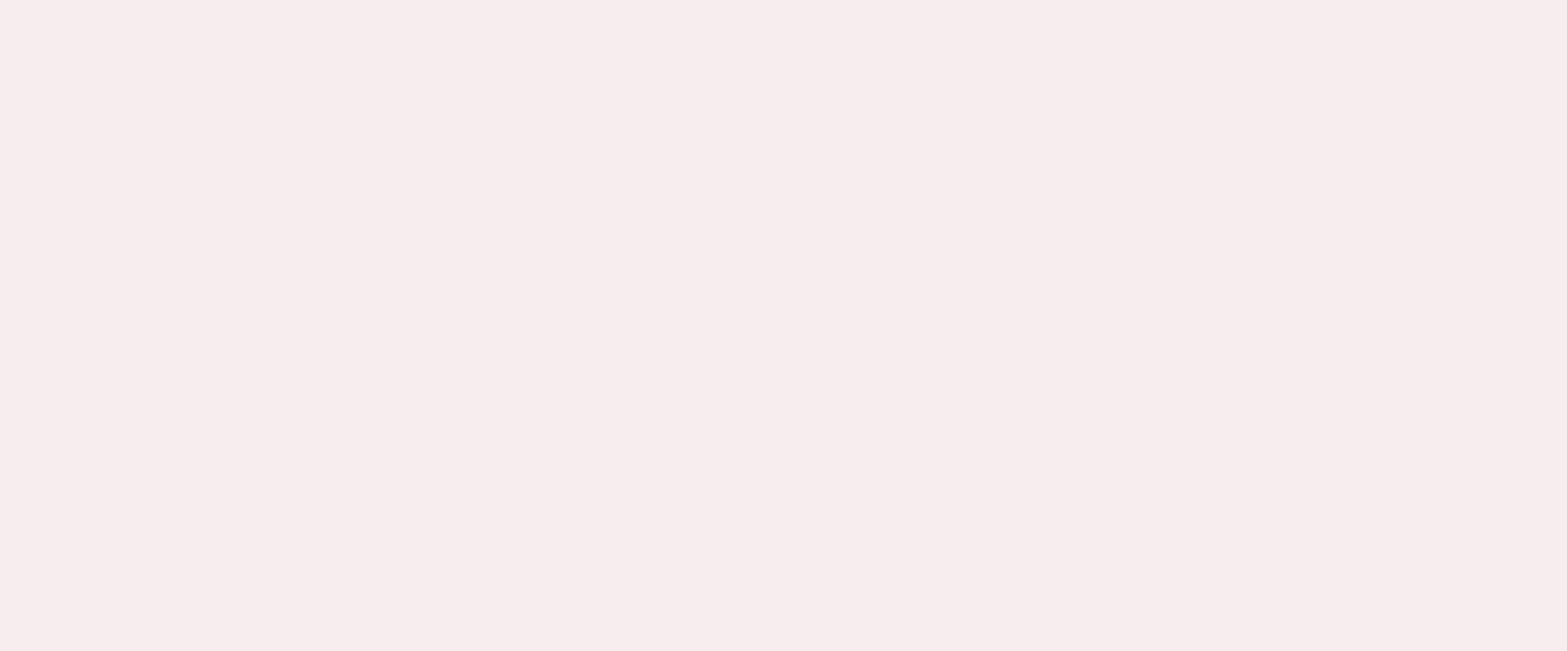
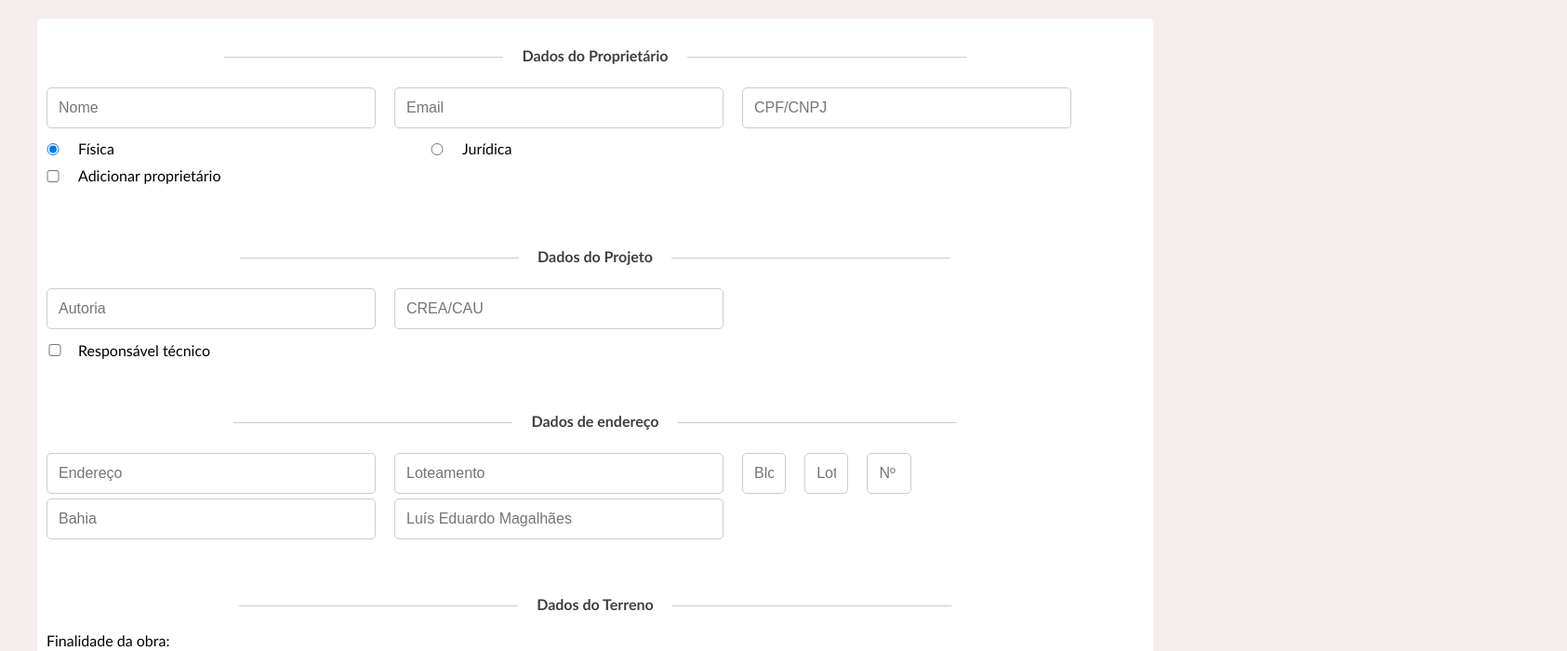
Before and after one commit to daniell0l/urbanismo-web, a React (Vite) app: page /Condominio in a window 1280 px wide. Before the commit this address had no page. Shown: the top 700 px of the page at 93% size, 1685 px wide, since content can reach past the window. Built offline with nearby package versions, Linux system fonts and the light colour scheme; the HTML template or start-up script is replaced by a standard one.

Commit message:
criação de rota

```diff
--- a/src/routes/routes.tsx
+++ b/src/routes/routes.tsx
@@ -5,6 +5,7 @@ import Register from '../screens/register/index'
 import Principal from '../screens/principal/index'
 import AlvaraConstrucao from '../screens/alvaraConstrucao/index'
 import AlvaraRegularizacao from '../screens/alvaraRegularizacao/index'
+import Condominio from '../screens/condominio/index'
 
 const AppRoutes: React.FC = () => {
   return (
@@ -16,6 +17,7 @@ const AppRoutes: React.FC = () => {
         <Route path="/Principal" element={<Principal />} />
         <Route path='/AlvaraConstrucao' element={<AlvaraConstrucao />} />
         <Route path='/AlvaraRegularizacao' element={<AlvaraRegularizacao />} />
+        <Route path='/Condominio' element={<Condominio />} />
       </Routes>
     </Router>
   );
```
